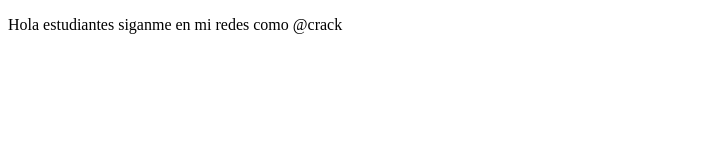
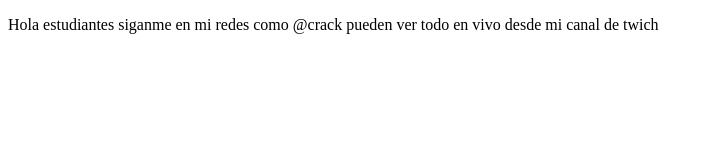
Before and after one commit to rjoaqclementy/proyectoDemoCursoPrework, a plain HTML site: page index.html in a window 1280 px wide. Shown: the whole page, without its empty margins (0-712 px from the left). Drawn offline with Linux system fonts and the light colour scheme.

Commit message:
cambios agregamos sitio de twitch

```diff
--- a/index.html
+++ b/index.html
@@ -8,7 +8,7 @@
 </head>
 <body>
     <p>
-       Hola estudiantes siganme en mi redes como @crack
+       Hola estudiantes siganme en mi redes como @crack pueden ver todo en vivo desde mi canal de twich
     </p>
 </body>
 </html>
```
